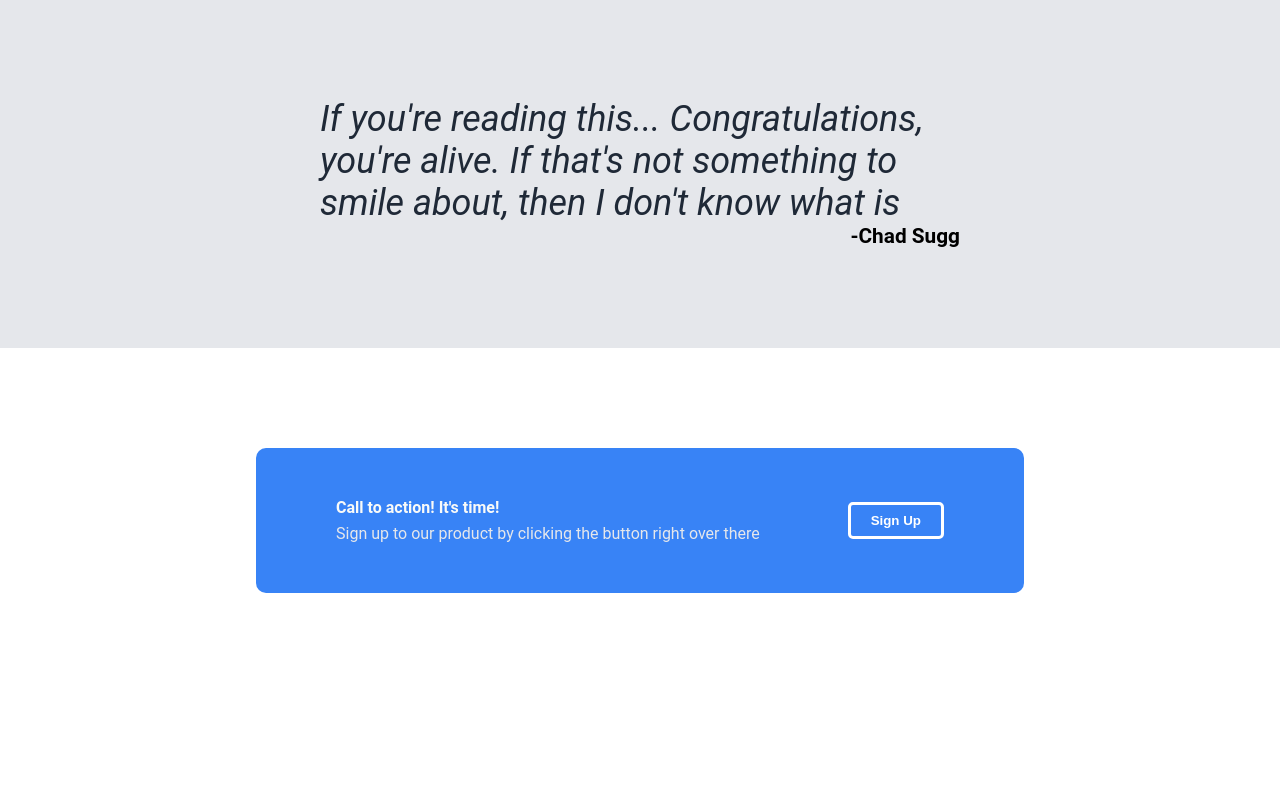
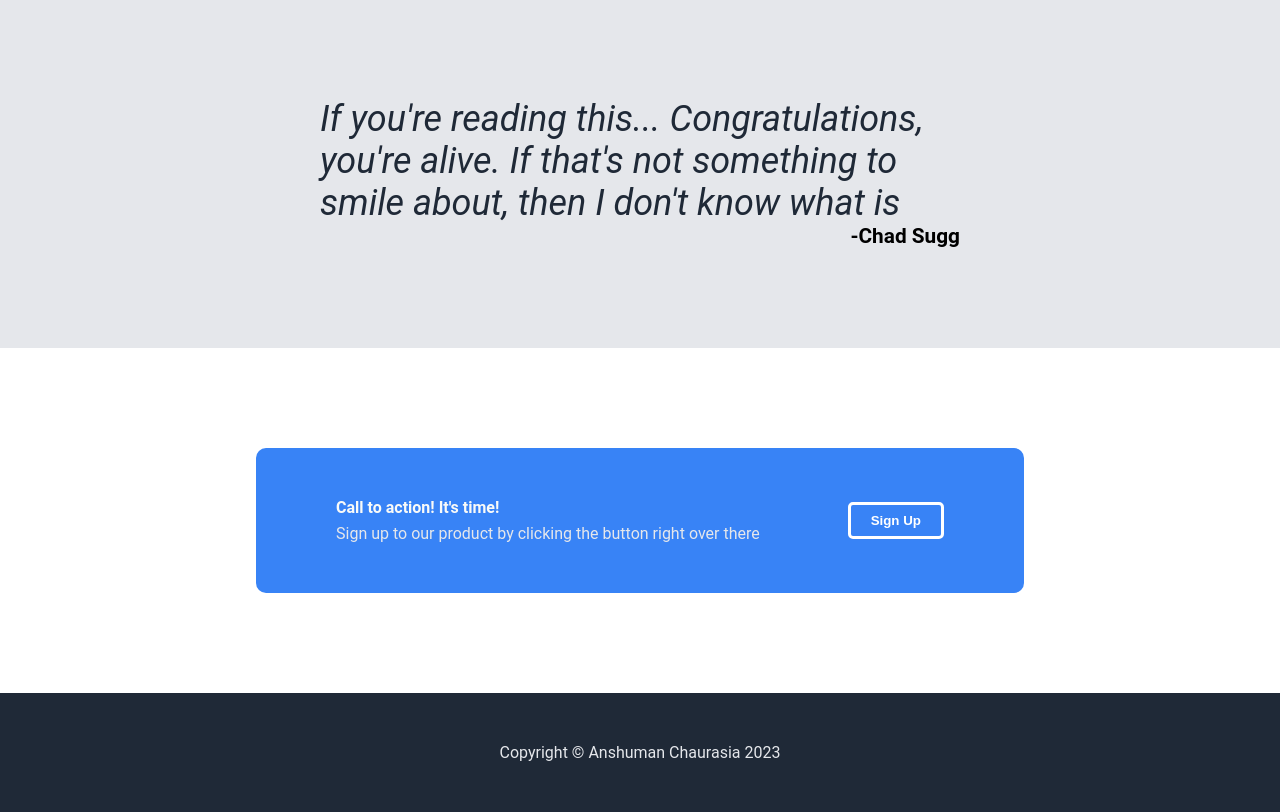
Before and after one commit to ansh-chrs/website-landing-page, a plain HTML site: page index.html in a window 1280 px wide. Shown: the part 860-1672 px from the top of the page. Before the commit the page ends 1553 px from the top, so only its background shows below. Drawn offline with Linux system fonts and the light colour scheme.

Commit message:
Add footer section and style it

```diff
--- a/index.html
+++ b/index.html
@@ -74,7 +74,7 @@
         </article>
 
     </main>
-    <footer></footer>
+    <footer>Copyright &copy;  Anshuman Chaurasia 2023</footer>
 
 
 </body>
--- a/style.css
+++ b/style.css
@@ -176,3 +176,12 @@ h3 {
     align-self: center;
     flex-grow: 0;
 }
+
+
+/* Footer section */
+footer{
+    text-align: center;
+    padding:50px 35%;
+    background-color: #1F2937;
+    color:#E5E7EB;
+}
```
